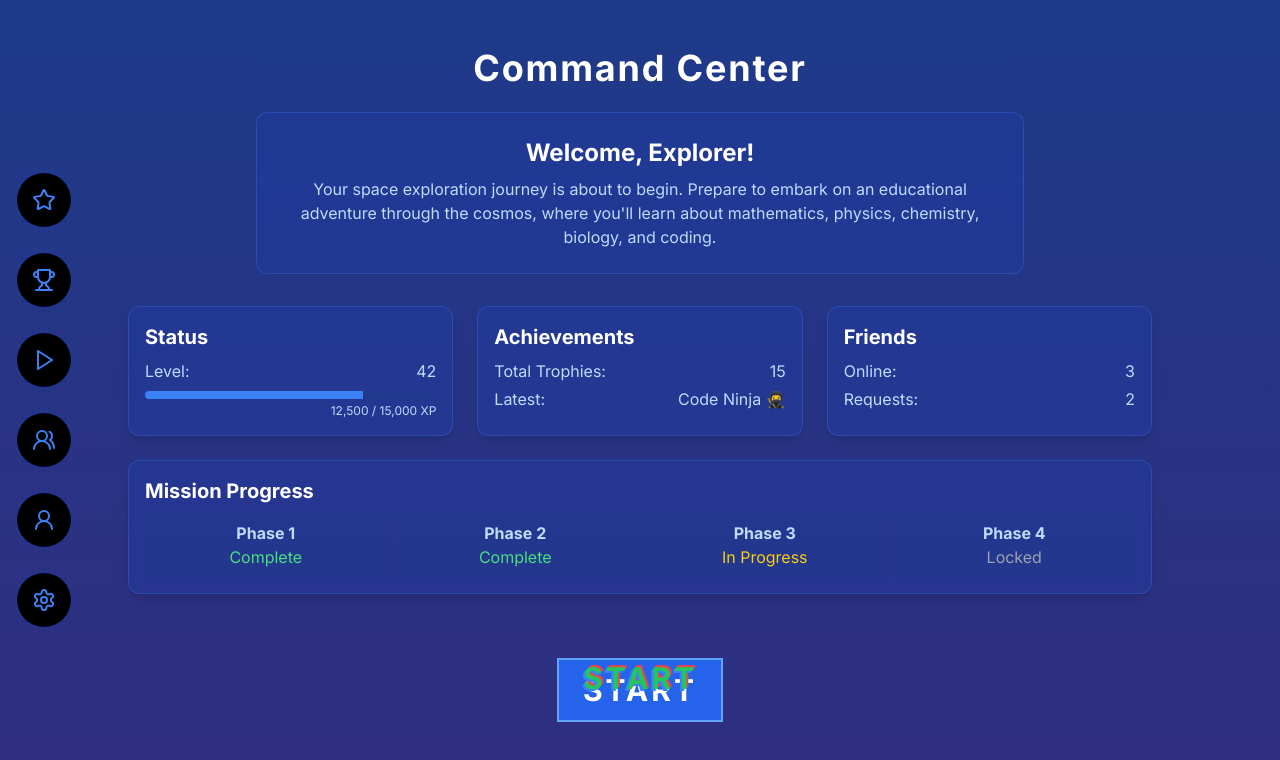
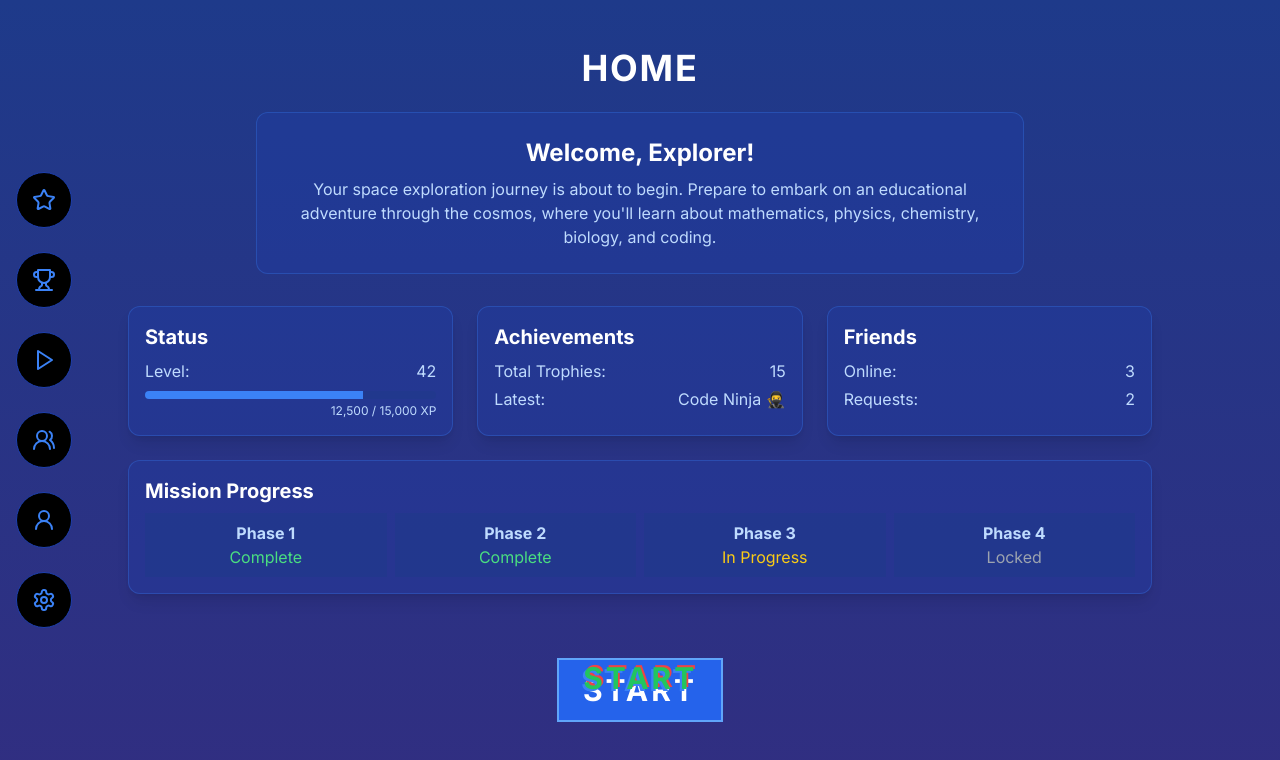
Before and after one commit to Denimworld12/Ikarus_2025_Gamified_learning_platform, a Next.js app: page / in a window 1280 px wide. Shown: the top 760 px of the page. Built offline with nearby package versions, Linux system fonts and the light colour scheme.

Commit message:
solved some small error

```diff
--- a/app/page.tsx
+++ b/app/page.tsx
@@ -23,7 +23,7 @@ export default function Home() {
       <div className="container mx-auto px-4 py-12">
         <div className="flex flex-col items-center justify-center">
           {/* Title */}
-          <h1 className="text-4xl font-bold text-white mb-6 tracking-wider">Command Center</h1>
+          <h1 className="text-4xl font-bold text-white mb-6 tracking-wider">HOME</h1>
 
           {/* Welcome Message */}
           <div className="bg-blue-800/30 rounded-xl p-6 border border-blue-500/30 mb-8 text-center w-full max-w-3xl">
```
